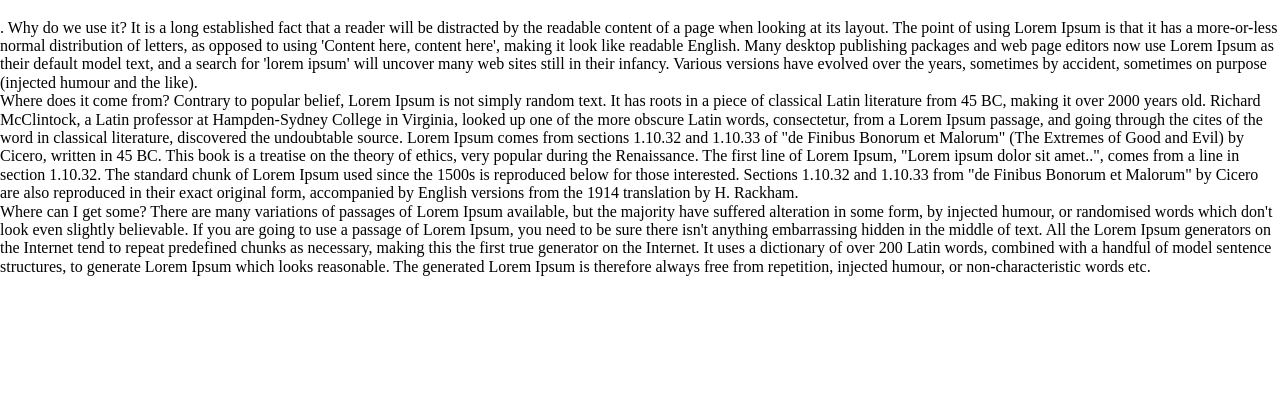
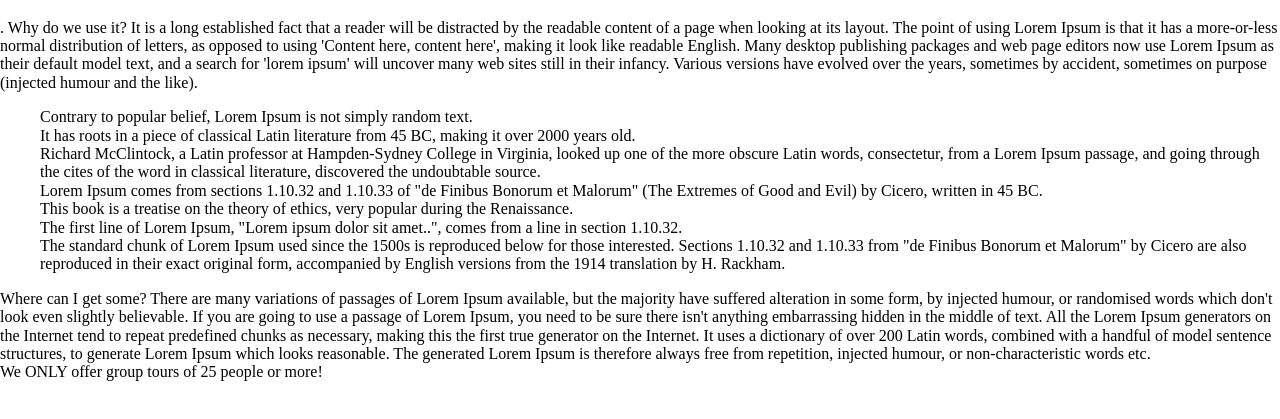
Before and after one commit to cabad20/kannapolis, a plain HTML site: page index.html in a window 1280 px wide. Shown: the part 61-480 px from the top of the page. Drawn offline with nearby package versions, Linux system fonts and the light colour scheme.

Commit message:
changes to the mobile view

```diff
--- a/format.css
+++ b/format.css
@@ -22,7 +22,8 @@
   .contactInfo{
     background-color: green;
     padding: 3vh 2vw;
-
   }
-
+  .rollOut{
+    height: 10vh;
+  }
 }
--- a/index.html
+++ b/index.html
@@ -20,17 +20,24 @@
 
 
     </div>
-    <div class="otherInfo">
-      Where does it come from?
-Contrary to popular belief, Lorem Ipsum is not simply random text. It has roots in a piece of classical Latin literature from 45 BC, making it over 2000 years old. Richard McClintock, a Latin professor at Hampden-Sydney College in Virginia, looked up one of the more obscure Latin words, consectetur, from a Lorem Ipsum passage, and going through the cites of the word in classical literature, discovered the undoubtable source. Lorem Ipsum comes from sections 1.10.32 and 1.10.33 of "de Finibus Bonorum et Malorum" (The Extremes of Good and Evil) by Cicero, written in 45 BC. This book is a treatise on the theory of ethics, very popular during the Renaissance. The first line of Lorem Ipsum, "Lorem ipsum dolor sit amet..", comes from a line in section 1.10.32.
-
-The standard chunk of Lorem Ipsum used since the 1500s is reproduced below for those interested. Sections 1.10.32 and 1.10.33 from "de Finibus Bonorum et Malorum" by Cicero are also reproduced in their exact original form, accompanied by English versions from the 1914 translation by H. Rackham.
+    <div class="info">
+      <ul class="otherInfo">
+<li>Contrary to popular belief, Lorem Ipsum is not simply random text.</li>
+<li> It has roots in a piece of classical Latin literature from 45 BC, making it over 2000 years old.</li>
+<li> Richard McClintock, a Latin professor at Hampden-Sydney College in Virginia, looked up one of the more obscure Latin words, consectetur, from a Lorem Ipsum passage, and going through the cites of the word in classical literature, discovered the undoubtable source.</li>
+<li> Lorem Ipsum comes from sections 1.10.32 and 1.10.33 of "de Finibus Bonorum et Malorum" (The Extremes of Good and Evil) by Cicero, written in 45 BC.</li>
+<li> This book is a treatise on the theory of ethics, very popular during the Renaissance.</li>
+<li> The first line of Lorem Ipsum, "Lorem ipsum dolor sit amet..", comes from a line in section 1.10.32.<li>
+<li>The standard chunk of Lorem Ipsum used since the 1500s is reproduced below for those interested. Sections 1.10.32 and 1.10.33 from "de Finibus Bonorum et Malorum" by Cicero are also reproduced in their exact original form, accompanied by English versions from the 1914 translation by H. Rackham.</li>
+</ul>
     </div>
     <footer class ="contactInfo">
       Where can I get some?
 There are many variations of passages of Lorem Ipsum available, but the majority have suffered alteration in some form, by injected humour, or randomised words which don't look even slightly believable. If you are going to use a passage of Lorem Ipsum, you need to be sure there isn't anything embarrassing hidden in the middle of text. All the Lorem Ipsum generators on the Internet tend to repeat predefined chunks as necessary, making this the first true generator on the Internet. It uses a dictionary of over 200 Latin words, combined with a handful of model sentence structures, to generate Lorem Ipsum which looks reasonable. The generated Lorem Ipsum is therefore always free from repetition, injected humour, or non-characteristic words etc.
     </footer>
-
+    <div class="rollOut">
+      We ONLY offer group tours of 25 people or more!
+    </div>
 
     <script src="https://ajax.googleapis.com/ajax/libs/jquery/3.1.0/jquery.min.js"></script>
     <script src="https://cdnjs.cloudflare.com/ajax/libs/materialize/0.97.6/js/materialize.min.js"></script>
--- a/sources.js
+++ b/sources.js
@@ -2,10 +2,10 @@ var options = [
   {selector: '.aboutInfo', offset: 50, callback: function() {
     Materialize.fadeInImage('.aboutInfo');
   } },
-  {selector: '.offer', offset: 205, callback: function() {
+  {selector: '.rollOut', offset: 205, callback: function() {
     Materialize.toast("We ONLY offer group tours of 25 people or more!", 500 );
   } },
-  {selector: '.otherInfo', offset: 400, callback: function() {
+  {selector: '.otherInfo', offset: 60, callback: function() {
     Materialize.showStaggeredList(".otherInfo");
   } },
   {selector: '.contactInfo', offset: 30, callback: function() {
```
